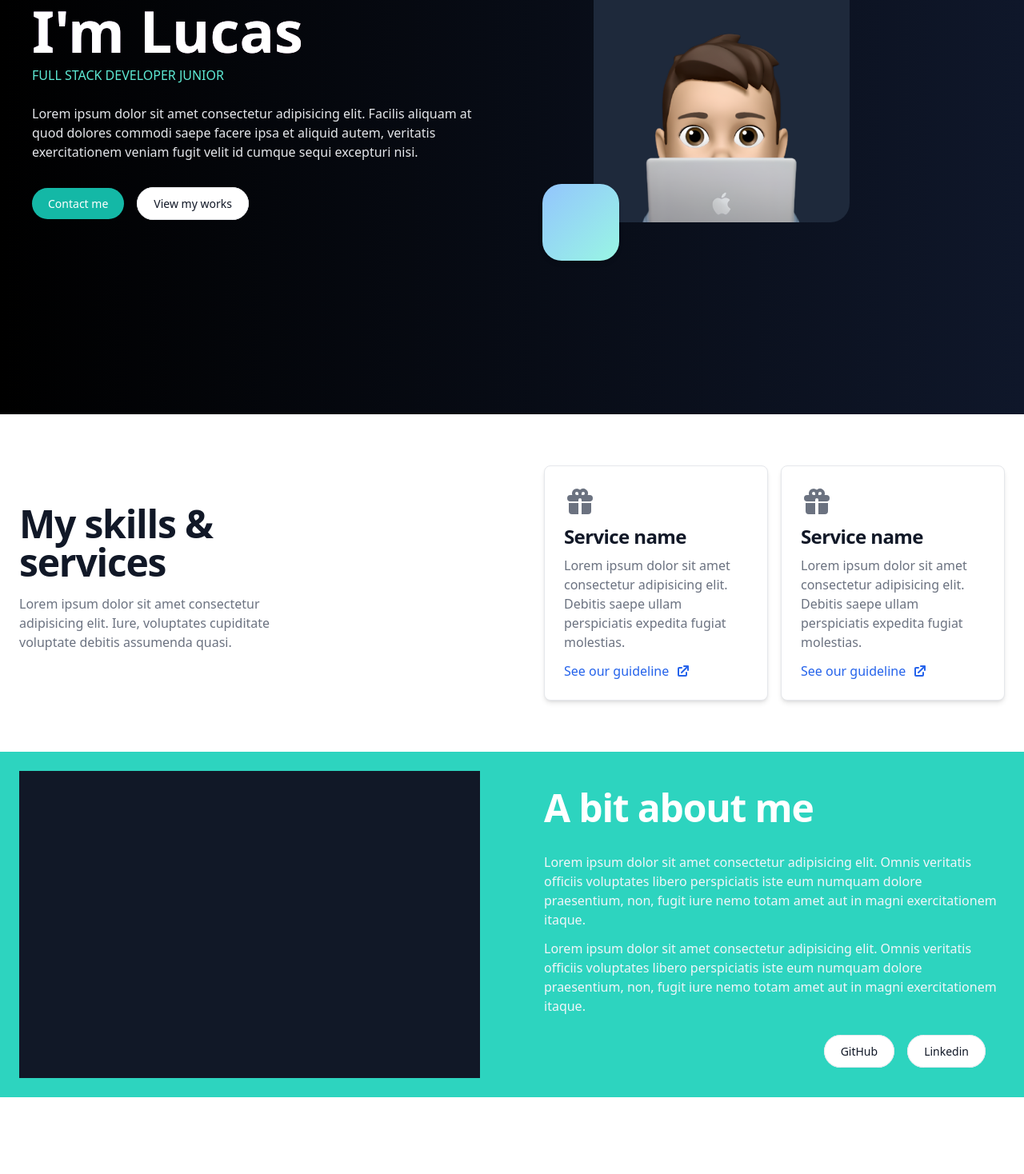
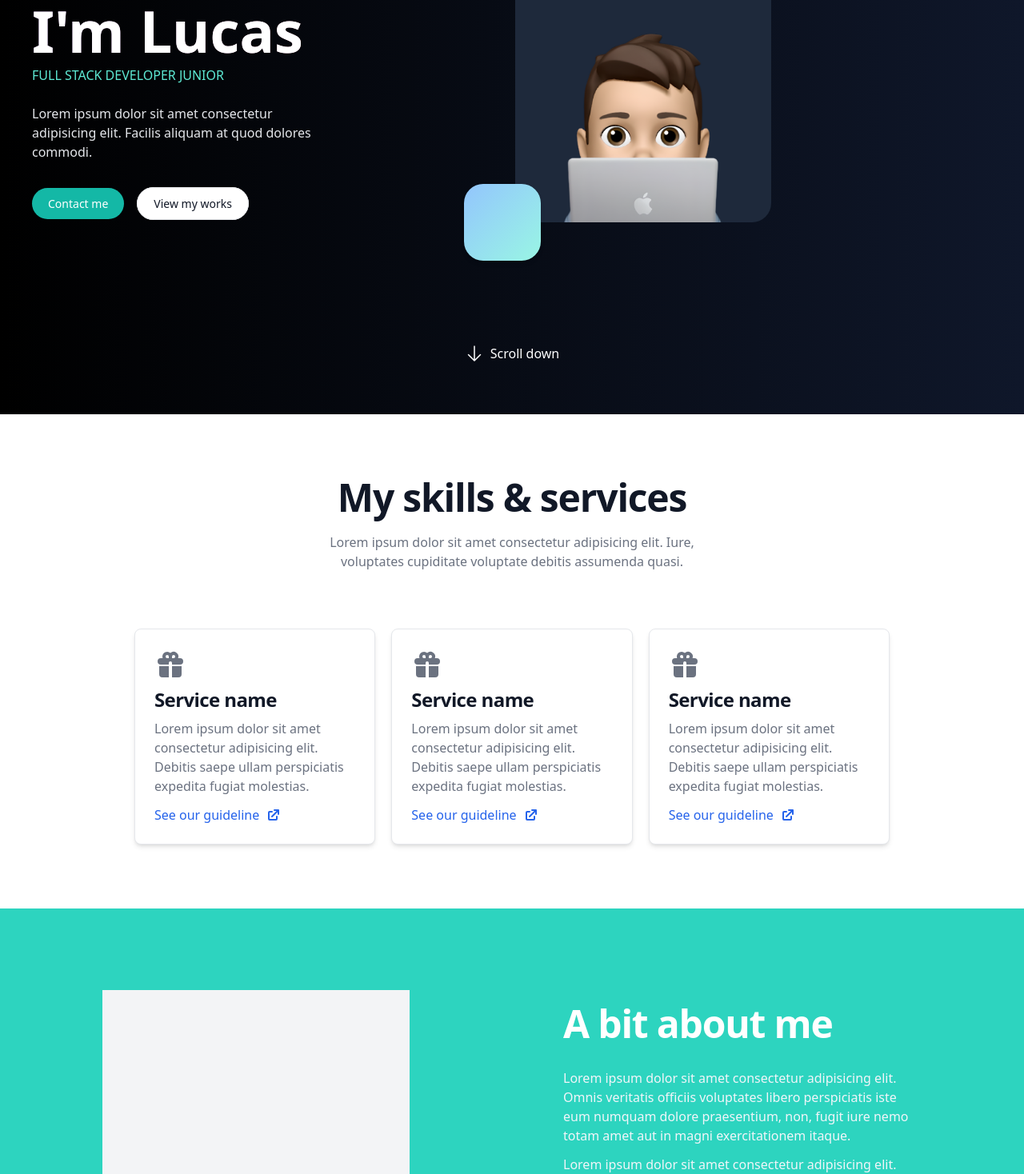
Before and after one commit to Lukynav/ARG-PROGRAMA-FRONTEND, an Angular app: page / in a window 1280 px wide. Shown: the part 282-1750 px from the top of the page at 80% size. Before the commit the page ends 1654 px from the top, so only its background shows below. Built offline with nearby package versions, Linux system fonts and the light colour scheme.

Commit message:
💄 Re-design 2.0

```diff
--- a/src/app/components/about/about.component.html
+++ b/src/app/components/about/about.component.html
@@ -1,18 +1,18 @@
-<div class="w-full p-6 bg-teal-400 dark:bg-slate-800">
+<div class="w-full p-10 bg-teal-400 dark:bg-slate-800">
     <!--Container-->
-    <div class="m-auto max-w-7xl flex flex-col-reverse py-5 md:p-0 md:flex-row md:justify-between items-center gap-20">
-        <div class="bg-gray-900 w-full h-96">
+    <div class="m-auto max-w-5xl flex flex-col-reverse py-0 sm:py-10 md:flex-row md:justify-between items-center gap-10">
+        <div class="bg-gray-100 dark:bg-gray-900 w-96 sm:w-96 h-96 rounded-bl-[100px] sm:m-0">
 
         </div>
 
         <!--title and description-->
-        <div class="w-full md:max-w-xl">
+        <div class="max-w-md py-10">
             <h3 class="mb-8 text-center md:text-left text-4xl font-extrabold leading-none tracking-tight text-white md:text-5xl dark:text-white">A bit about me</h3>
             <p class="mb-3 text-left font-light text-slate-100 dark:text-gray-400">Lorem ipsum dolor sit amet consectetur adipisicing elit. Omnis veritatis officiis voluptates libero perspiciatis iste eum numquam dolore praesentium, non, fugit iure nemo totam amet aut in magni exercitationem itaque.</p>
             <p class="mb-3 text-left font-light text-slate-100 dark:text-gray-400">Lorem ipsum dolor sit amet consectetur adipisicing elit. Omnis veritatis officiis voluptates libero perspiciatis iste eum numquam dolore praesentium, non, fugit iure nemo totam amet aut in magni exercitationem itaque.</p>
 
             <!--social media-->
-            <div class="flex mt-8 pr-4 gap-2 justify-end">
+            <div class="flex mt-3 sm:mt-10 pr-4 gap-2 justify-end">
                 <app-button-secundary
                     [content]="'GitHub'"
                 ></app-button-secundary>
--- a/src/app/components/header/header.component.html
+++ b/src/app/components/header/header.component.html
@@ -1,18 +1,18 @@
 <!--HEADER-->
-<header class="w-screen h-screen bg-gradient-to-r from-black to-slate-900">
+<header class="w-screen h-screen bg-gradient-to-r from-black to-slate-900 relative top-0">
   <app-nav></app-nav>
   <!--CONTENT CONTAINER-->
-  <div class="max-w-7xl h-full m-auto grid grid-cols-1 md:grid-cols-2 items-center overflow-hidden gap-10 px-4 md:px-10">
+  <div class="pt-10 md:pt-0 max-w-7xl h-full m-auto flex flex-col md:flex-row items-center overflow-hidden md:gap-10 px-8 md:px-10">
 
     <!--PRESENTATION CONTAINER-->
-    <div>
-      <h1 class="text-2xl text-gray-200 font-bold">Hi there,</h1>
-      <h2 class="text-white text-7xl font-extrabold text-transparent bg-clip-text bg-gradient-to-r from-purple-300 to-red-200">I'm Lucas</h2>
+    <div class="max-w-sm sm:w-full m-auto">
+      <h1 class="text-lg sm:text-2xl text-gray-200 font-bold">Hi there,</h1>
+      <h2 class="text-white text-4xl sm:text-7xl font-extrabold text-transparent bg-clip-text bg-gradient-to-r from-purple-300 to-red-200">I'm Lucas</h2>
       <p class="mt-2 text-teal-300">FULL STACK DEVELOPER JUNIOR</p>
-      <p class="my-6 font-light text-gray-200">Lorem ipsum dolor sit amet consectetur adipisicing elit. Facilis aliquam at quod dolores commodi saepe facere ipsa et aliquid autem, veritatis exercitationem veniam fugit velit id cumque sequi excepturi nisi.</p>
+      <p class="my-6 font-light text-gray-200">Lorem ipsum dolor sit amet consectetur adipisicing elit. Facilis aliquam at quod dolores commodi.</p>
 
       <!--BUTTONS-->
-      <div class="mt-10 flex flex-col min-[311px]:flex-row gap-2 justify-center md:justify-start">
+      <div class="mt-10 flex flex-col min-[400px]:flex-row gap-6 sm:gap-2 justify-center md:justify-start">
         <!--Button primary-->
         <app-button-primary
         [content]="'Contact me'"
@@ -26,15 +26,23 @@
     </div>
 
     <!--PICTURE CONTAINER-->
-    <div class="w-full h-full flex justify-center items-center">
+    <div class="hidden md:flex w-full h-full justify-center items-center">
       <div class="w-80 h-80 bg-slate-800 rounded-3xl flex items-end">
         <img src="../../../assets/memoji.png" class="" alt="">
       </div>
-      <div class="relative shadow-md right-96 top-40 w-24 h-24 bg-gradient-to-br from-blue-300 to-teal-200 rounded-3xl"></div>
-      <div class="absolute right-36 top-32 w-32 h-32 bg-gradient-to-br from-purple-100 to-red-200 rounded-3xl"></div>
-      <div class="absolute shadow-md right-10 top-[-24px] w-48 h-48 bg-gradient-to-br from-purple-300 to-blue-200 rounded-3xl"></div>
+      <div class="hidden lg:block relative md:relative shadow-md right-4 md:right-96 top-32 md:top-40 w-24 h-24 bg-gradient-to-br from-blue-300 to-teal-200 rounded-3xl"></div>
+      <div class="hidden md:block absolute right-36 top-32 w-32 h-32 bg-gradient-to-br from-purple-100 to-red-200 rounded-3xl"></div>
+      <div class="hidden md:block absolute shadow-md right-10 top-[-24px] w-48 h-48 bg-gradient-to-br from-purple-300 to-blue-200 rounded-3xl"></div>
 
     </div>
 
   </div>
+
+  <div class="absolute bottom-16 w-full flex justify-center text-white gap-2">
+    <svg xmlns="http://www.w3.org/2000/svg" fill="none" viewBox="0 0 24 24" stroke-width="1.5" stroke="currentColor" class="w-6 h-6">
+      <path stroke-linecap="round" stroke-linejoin="round" d="M19.5 13.5L12 21m0 0l-7.5-7.5M12 21V3" />
+    </svg>
+    <p class="hidden md:block">Scroll down</p>
+    <p class="block md:hidden">Slide down</p>
+  </div>
 </header>
--- a/src/app/components/skills-and-services/skills-and-services.component.html
+++ b/src/app/components/skills-and-services/skills-and-services.component.html
@@ -1,16 +1,31 @@
-<div class="w-full py-16 px-6">
+<div class="w-full py-20">
     <!--Container-->
+    <div class="m-auto max-w-7xl grid gap-3">
+        <div class="max-w-lg m-auto px-12 sm:p-0 grid gap-5">
+            <h3 class="text-center text-4xl font-extrabold leading-none tracking-tight text-gray-900 md:text-5xl dark:text-white">My skills & services</h3>
+            <p class="mb-3 text-center font-light text-gray-500 dark:text-teal-300">Lorem ipsum dolor sit amet consectetur adipisicing elit. Iure, voluptates cupiditate voluptate debitis assumenda quasi.</p>
+        </div>
+
+        <div class="m-auto w-full md:max-w-5xl grid grid-flow-row justify-center md:justify-between mt-12 sm:grid-cols-2 md:grid-cols-3 gap-5 px-10">
+            <app-card></app-card>
+            <app-card></app-card>
+            <app-card></app-card>
+        </div>
+    </div>
+</div>
+
+<!--
      <div class="m-auto max-w-7xl flex flex-col md:flex-row md:justify-between gap-10 items-center">
-    <!--title and description-->
+
         <div class="w-full md:w-96">
             <h3 class="mb-4 text-center md:text-left text-4xl font-extrabold leading-none tracking-tight text-gray-900 md:text-5xl dark:text-white">My skills & services</h3>
             <p class="mb-3 text-center md:text-left font-light text-gray-500 dark:text-gray-400">Lorem ipsum dolor sit amet consectetur adipisicing elit. Iure, voluptates cupiditate voluptate debitis assumenda quasi.</p>
         </div>
 
-    <!--card-->
+
         <div class="w-full md:max-w-xl grid grid-flow-row justify-center md:justify-between mt-10 sm:mt-0 sm:grid-cols-2 gap-4">
             <app-card></app-card>
             <app-card></app-card>
         </div>
     </div>
-</div>
+-->
--- a/src/index.html
+++ b/src/index.html
@@ -6,8 +6,10 @@
   <base href="/">
   <meta name="viewport" content="width=device-width, initial-scale=1">
   <link rel="icon" type="image/x-icon" href="favicon.ico">
+  <script src="https://cdn.lordicon.com/fudrjiwc.js"></script>
 </head>
 <body>
   <app-root></app-root>
+
 </body>
 </html>
```
Lines whose indentation alone changed are shown as unchanged.
